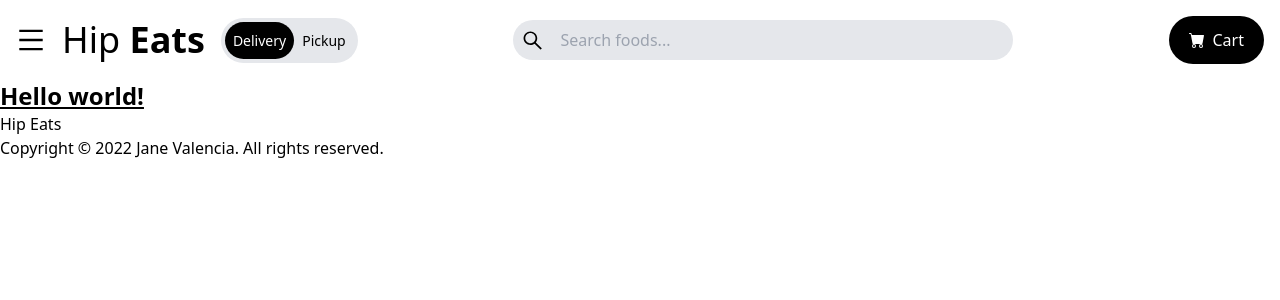
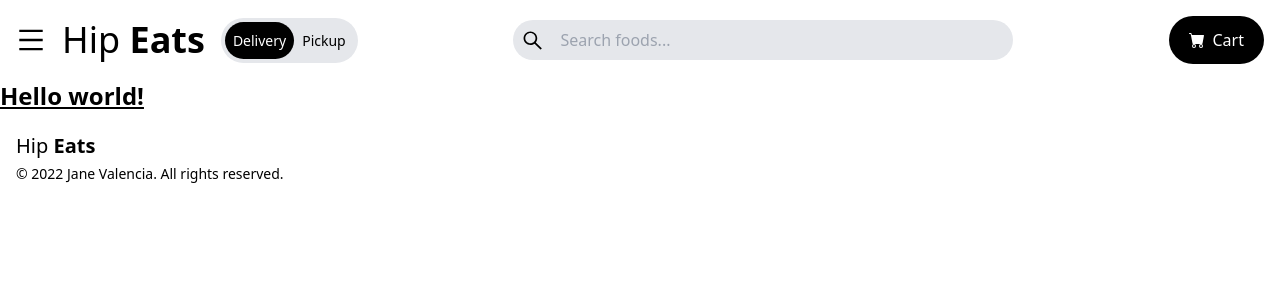
Before and after one commit to janevalencia/react-cra-hip-eats, a React (Create React App) app: page / in a window 1280 px wide. Shown: the top 300 px of the page. Built offline with nearby package versions, Linux system fonts and the light colour scheme.

Commit message:
Fix the base Footer component

```diff
--- a/src/components/Footer.tsx
+++ b/src/components/Footer.tsx
@@ -14,11 +14,11 @@ type FooterProps = {
 // Render Footer component.
 const Footer = ({author, year} : FooterProps) => {
     return (
-        <footer>
+        <footer className="max-w-[1640px] mx-auto flex justify-between items-center p-4">
             {/* Author, Copyright, Brand */}
-            <div className="footer__brand-copyright">
-                <span>Hip Eats</span>
-                <p>Copyright &copy; {year} {author}. All rights reserved.</p>
+            <div>
+                <h3 className="text-lg md:text-xl py-1">Hip<span className="font-bold"> Eats</span></h3>
+                <p className="text-sm">&copy; {year} {author}. All rights reserved.</p>
             </div>
         </footer>
     );
```
